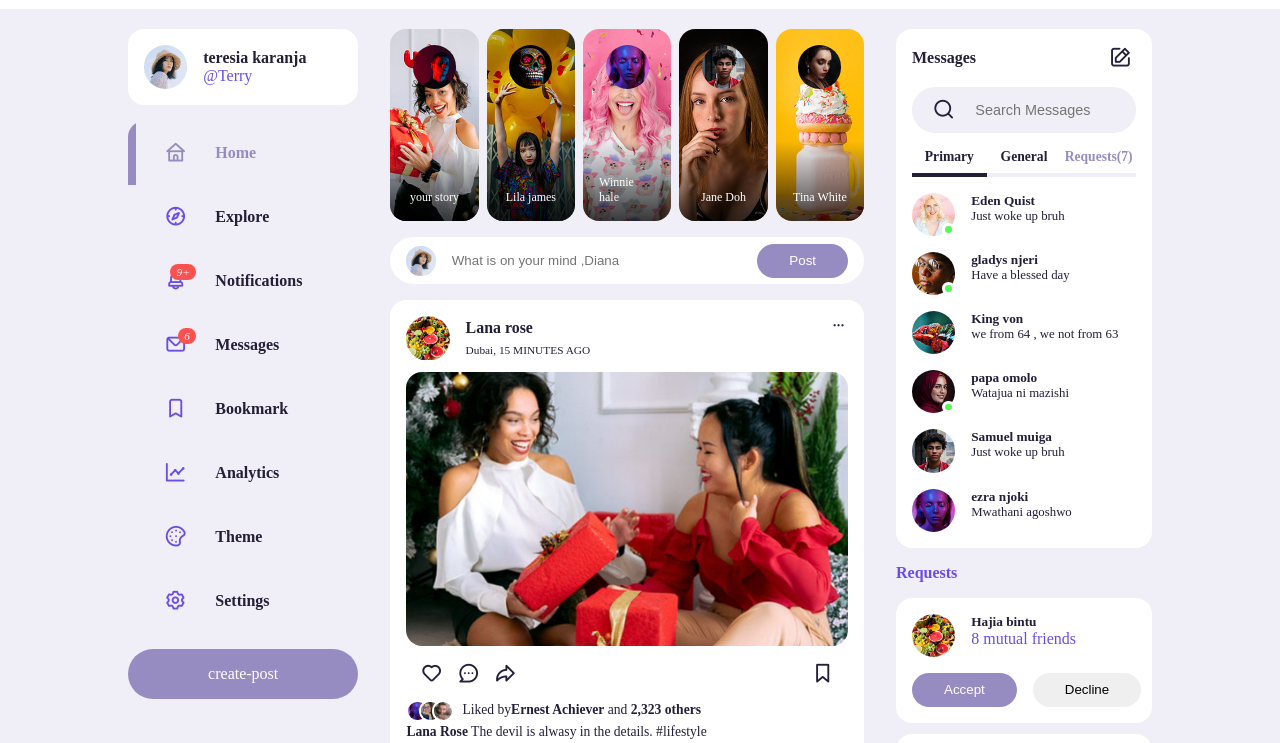
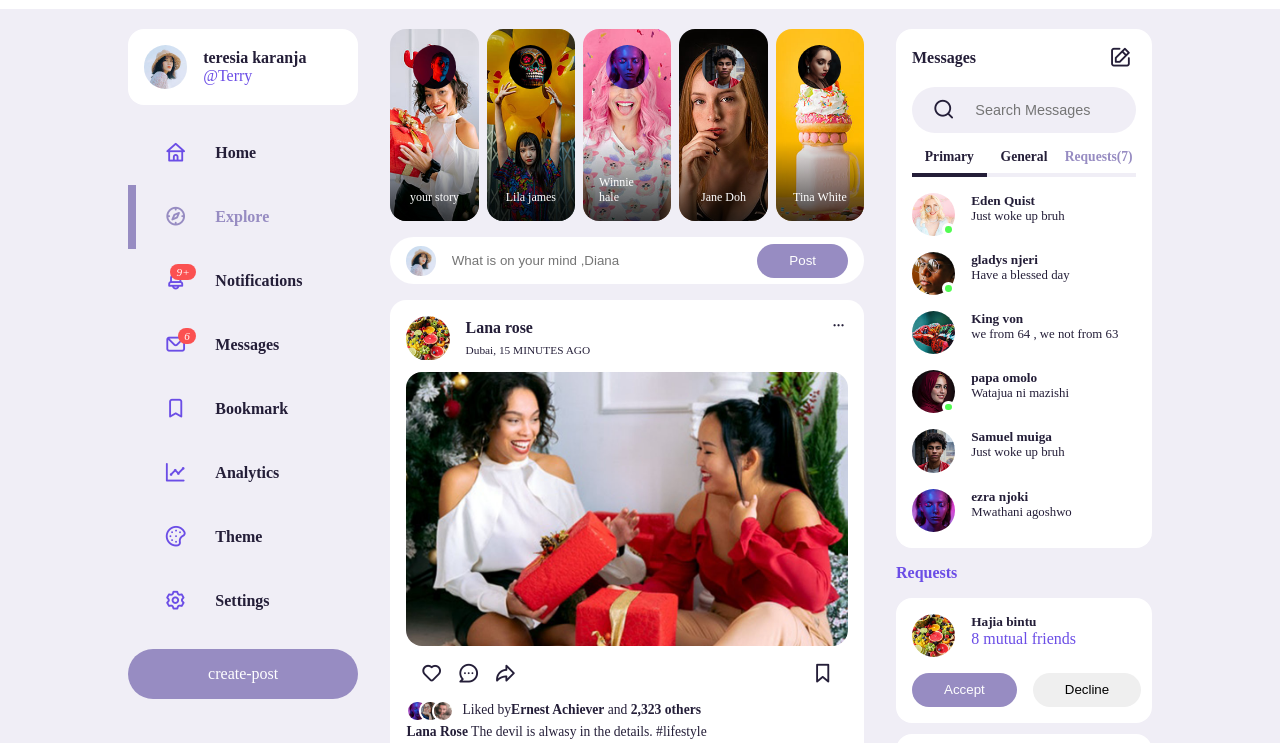
Before and after one commit to muigakelvin/CHATAPP, a plain HTML site: page index.html in a window 1280 px wide. Both pictures are taken after a click on the link "Explore". Shown: the part 57-800 px from the top of the page. Drawn offline with nearby package versions, Linux system fonts and the light colour scheme.

Commit message:
side bar edits

```diff
--- a/index.html
+++ b/index.html
@@ -706,5 +706,6 @@
             </div>
         </div>
     </div>
+    <script src="./index.js"></script>
 </body>
 </html>
--- /dev/null
+++ b/index.js
@@ -0,0 +1,24 @@
+//SIDEBAR
+const menuItems = document.querySelectorAll('.menu-item');
+
+
+//remove active class from all menu item
+const changeActiveItem = () =>{
+    menuItems.forEach(item=>{
+        item.classList.remove('active')
+    })
+}
+
+menuItems.forEach(item =>{
+    item.addEventListener('click',() => {
+        changeActiveItem();
+        item.classList.add('active');
+        if(item.id != 'notifications'){
+            document.querySelector('.notifications-popup').style.display = 'none';
+        }else{
+            document.querySelector('.notifications-popup').style.display = 'block';
+            document.querySelector('#notifications .notification-count').style.display = 'none';
+            //document.querySelector('#notifications .notification-count').style.display = 'none';
+        }
+    })
+})
```
